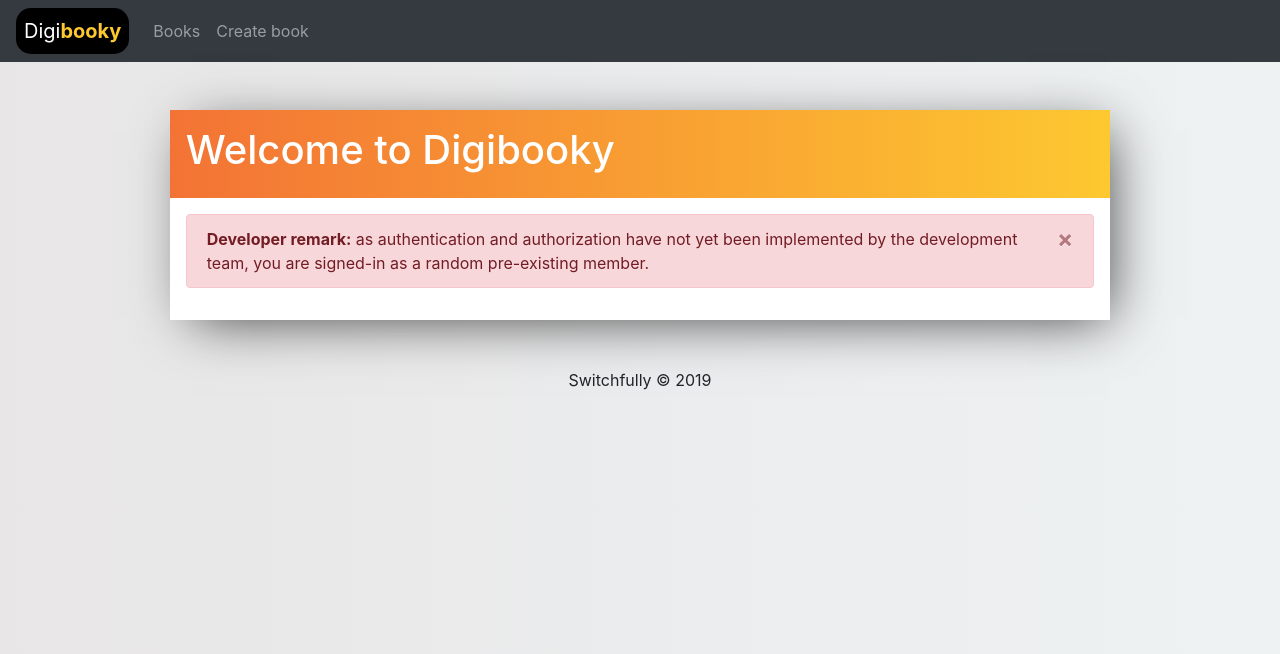
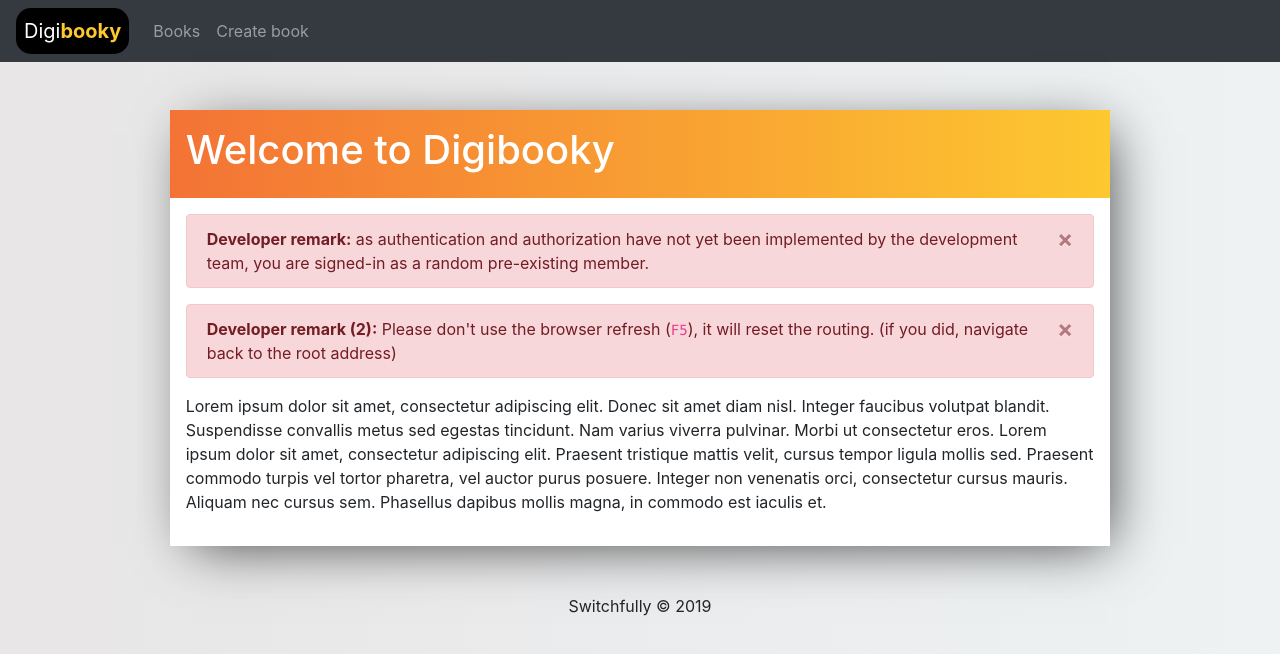
Before and after one commit to switchfully/switchfully-functional-digibooky-frontend, an Angular app: page /members in a window 1280 px wide. Shown: the top 654 px of the page. Built offline with nearby package versions, Linux system fonts and the light colour scheme; no server answers.

Commit message:
Extra remark regarding F5 refresh added

```diff
--- a/src/app/members/member/member.component.html
+++ b/src/app/members/member/member.component.html
@@ -11,5 +11,16 @@
       </button>
     </div>
 
+    <div class="alert alert-danger alert-dismissible fade show" role="alert">
+      <strong>Developer remark (2):</strong> Please don't use the browser refresh (<code>F5</code>), it will reset the routing. (if you did, navigate back to the root address)
+      <button type="button" class="close" data-dismiss="alert" aria-label="Close">
+        <span aria-hidden="true">&times;</span>
+      </button>
+    </div>
+
+    <p>
+      Lorem ipsum dolor sit amet, consectetur adipiscing elit. Donec sit amet diam nisl. Integer faucibus volutpat blandit. Suspendisse convallis metus sed egestas tincidunt. Nam varius viverra pulvinar. Morbi ut consectetur eros. Lorem ipsum dolor sit amet, consectetur adipiscing elit. Praesent tristique mattis velit, cursus tempor ligula mollis sed. Praesent commodo turpis vel tortor pharetra, vel auctor purus posuere. Integer non venenatis orci, consectetur cursus mauris. Aliquam nec cursus sem. Phasellus dapibus mollis magna, in commodo est iaculis et.
+    </p>
+
   </div>
 </section>
```
